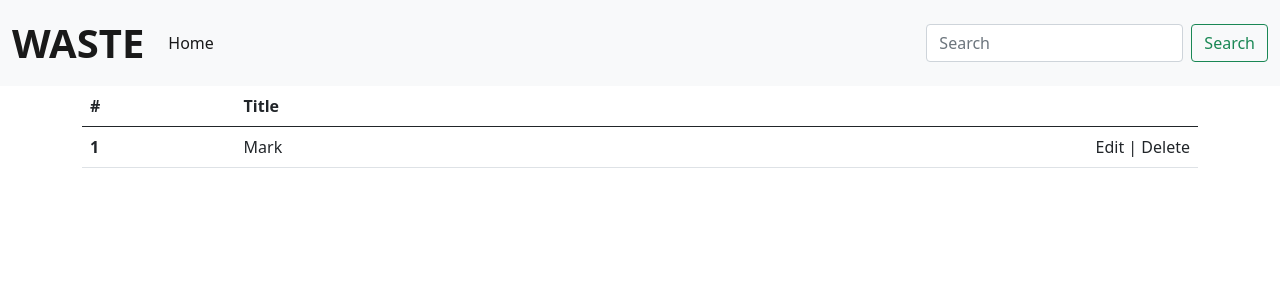
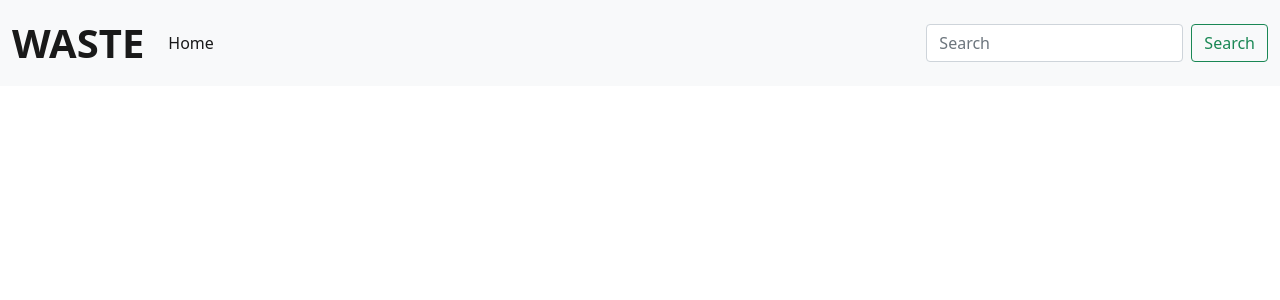
Before and after one commit to husinzz/tubes-rpl, a React (Create React App) app: page / in a window 1280 px wide. Shown: the top 300 px of the page. Built offline with nearby package versions, Linux system fonts and the light colour scheme.

Commit message:
something was broken this is a fix

```diff
--- a/src/App.js
+++ b/src/App.js
@@ -13,7 +13,6 @@ function App() {
     <Router>
       <Navigation />
       {/* <Route path="/" exact component={Dashboard} /> */}
-      <AdminDashboard />
     </Router>
   );
 }
```
Also changed, not shown: public/manifest.json (added).
